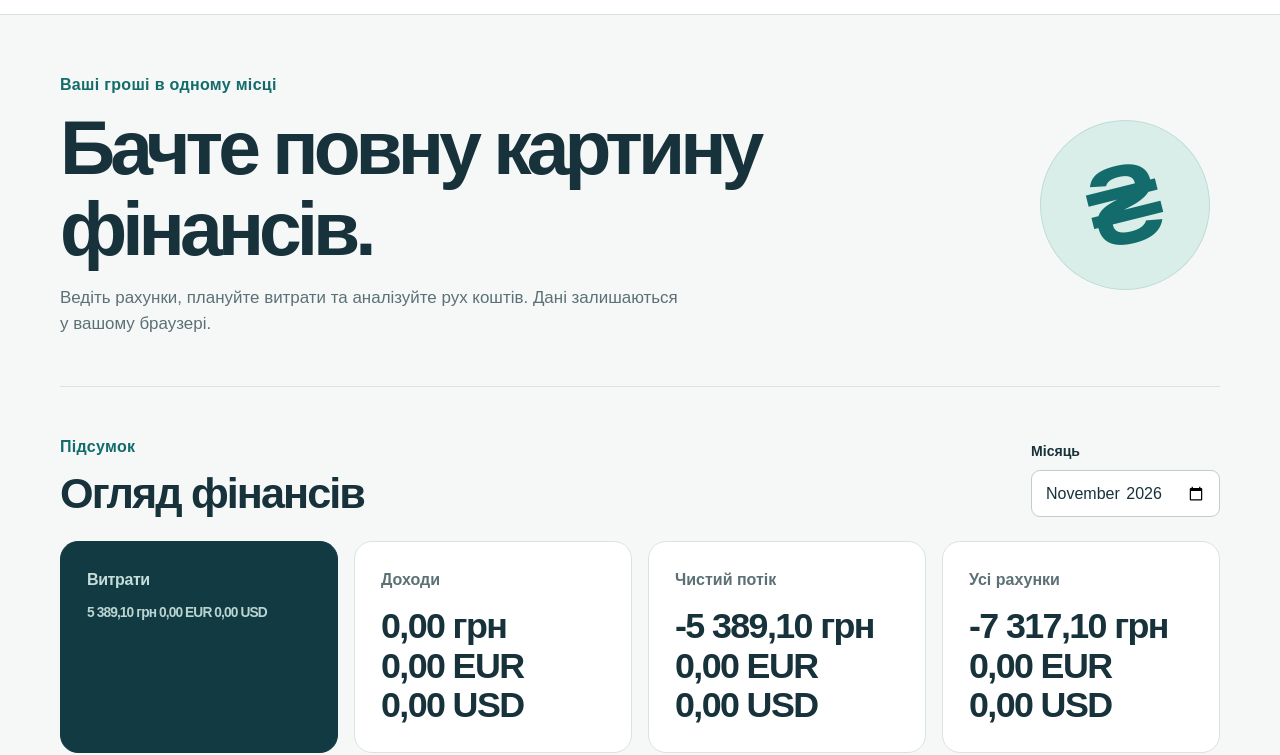
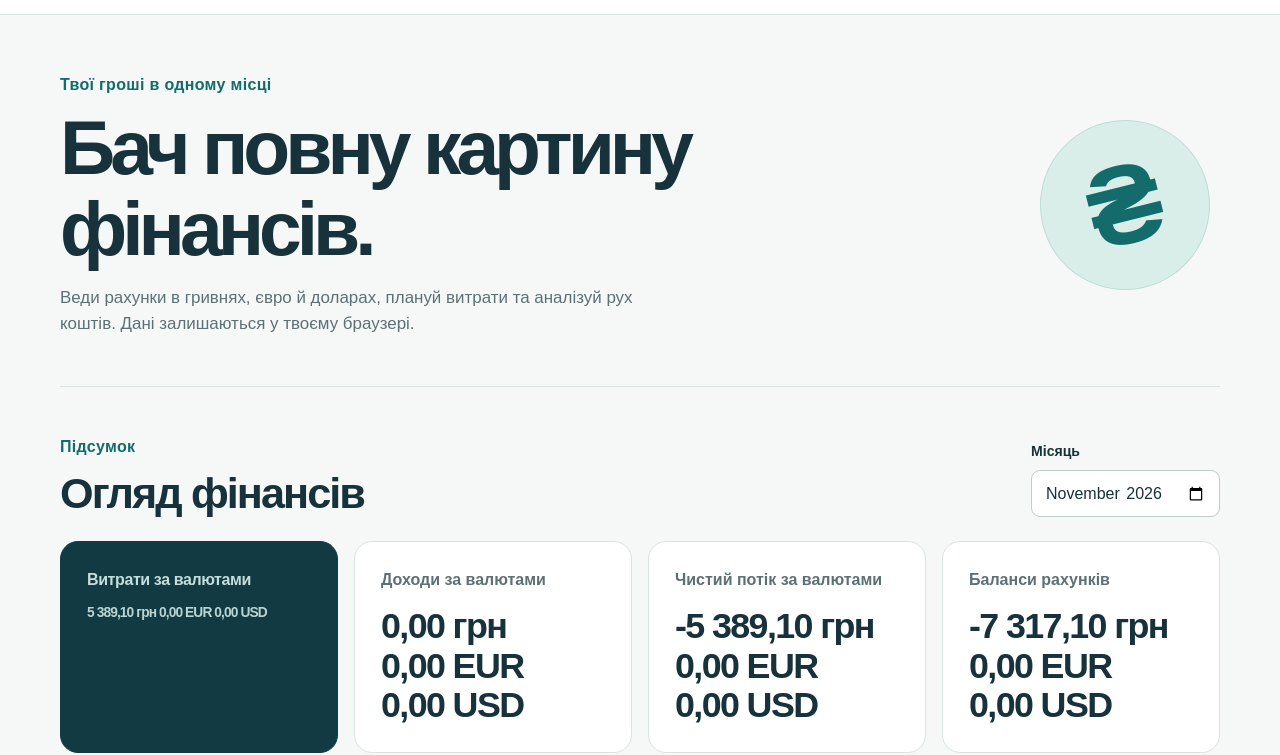
Before and after one commit to Slovko/ITSTEP, a plain HTML site: page 14.11.2026/expense-tracker/index.html in a window 1280 px wide. Shown: the part 58-813 px from the top of the page. Drawn offline with Linux system fonts and the light colour scheme.

Commit message:
Add separate UAH EUR USD accounts and currency-aware finance flows

```diff
--- a/14.11.2026/expense-tracker/index.html
+++ b/14.11.2026/expense-tracker/index.html
@@ -12,11 +12,10 @@
 </head>
 <body data-page="overview">
   <header class="site-header"><div class="shell header-inner"><a class="brand" href="index.html">Мої фінанси<span class="brand-mark" aria-hidden="true">●</span></a><nav aria-label="Розділи"><a href="index.html" aria-current="page">Огляд</a><a href="transactions.html">Операції</a><a href="planning.html">Планування</a><a href="management.html">Рахунки й категорії</a><a href="data.html">Дані</a><a href="registration.html">Реєстрація</a></nav></div></header>
-  <main class="shell"><section class="intro"><div><p class="intro-kicker">Ваші гроші в одному місці</p><h1>Бачте повну картину фінансів.</h1><p class="intro-copy">Ведіть рахунки, плануйте витрати та аналізуйте рух коштів. Дані залишаються у вашому браузері.</p></div><div class="intro-symbol" aria-hidden="true"><span>₴</span></div></section>
+  <main class="shell"><section class="intro"><div><p class="intro-kicker">Твої гроші в одному місці</p><h1>Бач повну картину фінансів.</h1><p class="intro-copy">Веди рахунки в гривнях, євро й доларах, плануй витрати та аналізуй рух коштів. Дані залишаються у твоєму браузері.</p></div><div class="intro-symbol" aria-hidden="true"><span>₴</span></div></section>
     <p id="app-message" class="notice" role="status" hidden></p>
-<p id="app-message" class="notice" role="status" hidden></p>
 <section id="overview" class="app-section"><div class="section-heading"><div><p class="section-kicker">Підсумок</p><h2>Огляд фінансів</h2></div><div class="field compact-field"><label for="overview-month">Місяць</label><input id="overview-month" type="month"></div></div>
-      <div class="metric-grid"><article class="total-panel"><h3>Витрати</h3><p class="total-amount" id="overview-expense">0,00 ₴</p></article><article class="metric-card"><h3>Доходи</h3><p id="overview-income">0,00 ₴</p></article><article class="metric-card"><h3>Чистий потік</h3><p id="overview-net">0,00 ₴</p></article><article class="metric-card"><h3>Усі рахунки</h3><p id="overview-balance">0,00 ₴</p></article></div>
+      <div class="metric-grid"><article class="total-panel"><h3>Витрати за валютами</h3><p class="total-amount" id="overview-expense">0,00 ₴</p></article><article class="metric-card"><h3>Доходи за валютами</h3><p id="overview-income">0,00 ₴</p></article><article class="metric-card"><h3>Чистий потік за валютами</h3><p id="overview-net">0,00 ₴</p></article><article class="metric-card"><h3>Баланси рахунків</h3><p id="overview-balance">0,00 ₴</p></article></div>
       <div class="dashboard-grid"><article class="panel"><h3>Витрати за категоріями</h3><div id="category-chart" class="bar-chart"></div></article><article class="panel"><h3>Порівняння з попереднім місяцем</h3><p id="comparison" class="comparison"></p><h3>Рахунки</h3><div id="account-summary"></div></article></div>
     </section></main>
   <footer class="site-footer"><div class="shell">Локальний навчальний застосунок · Твої дані у твоєму браузері</div></footer>
```
